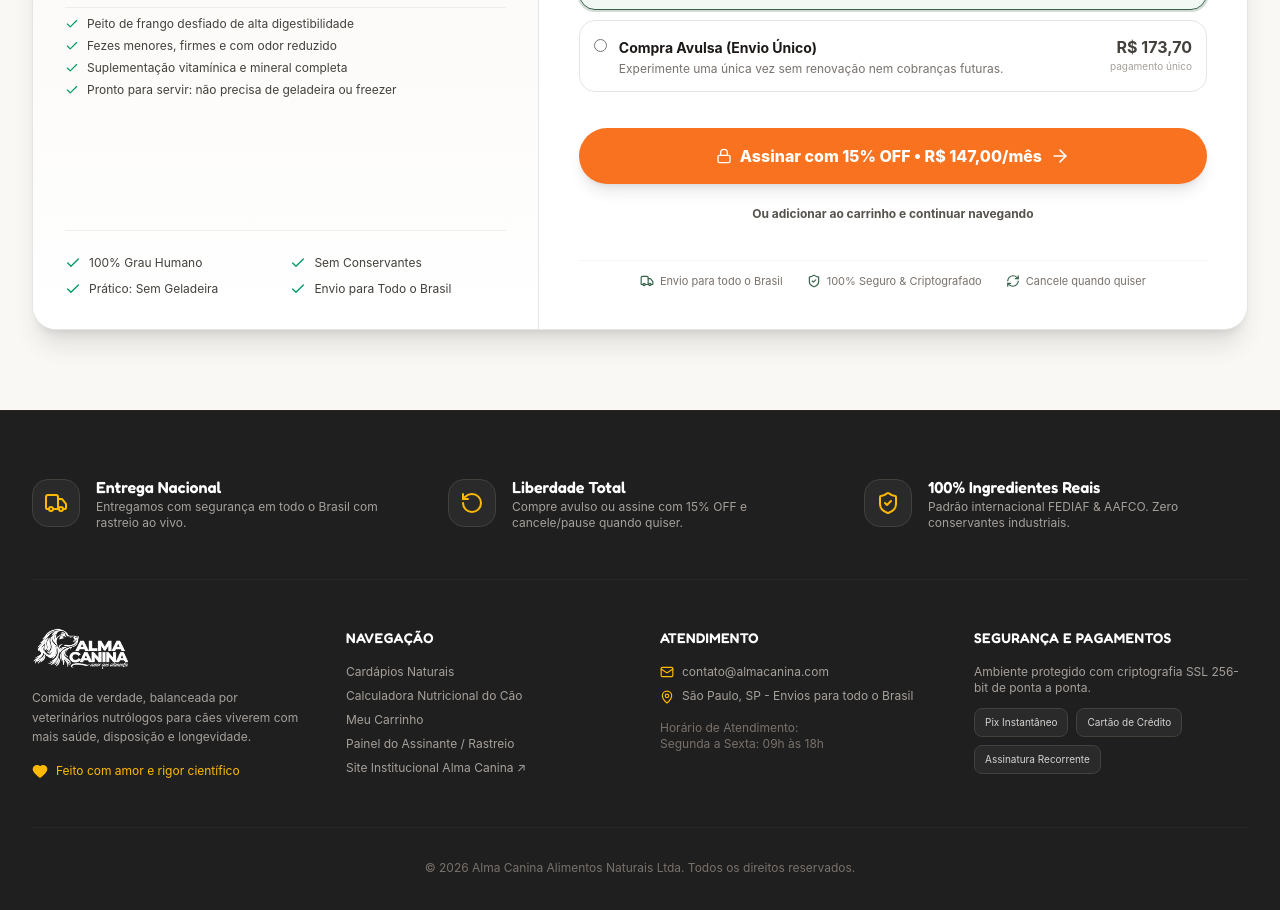
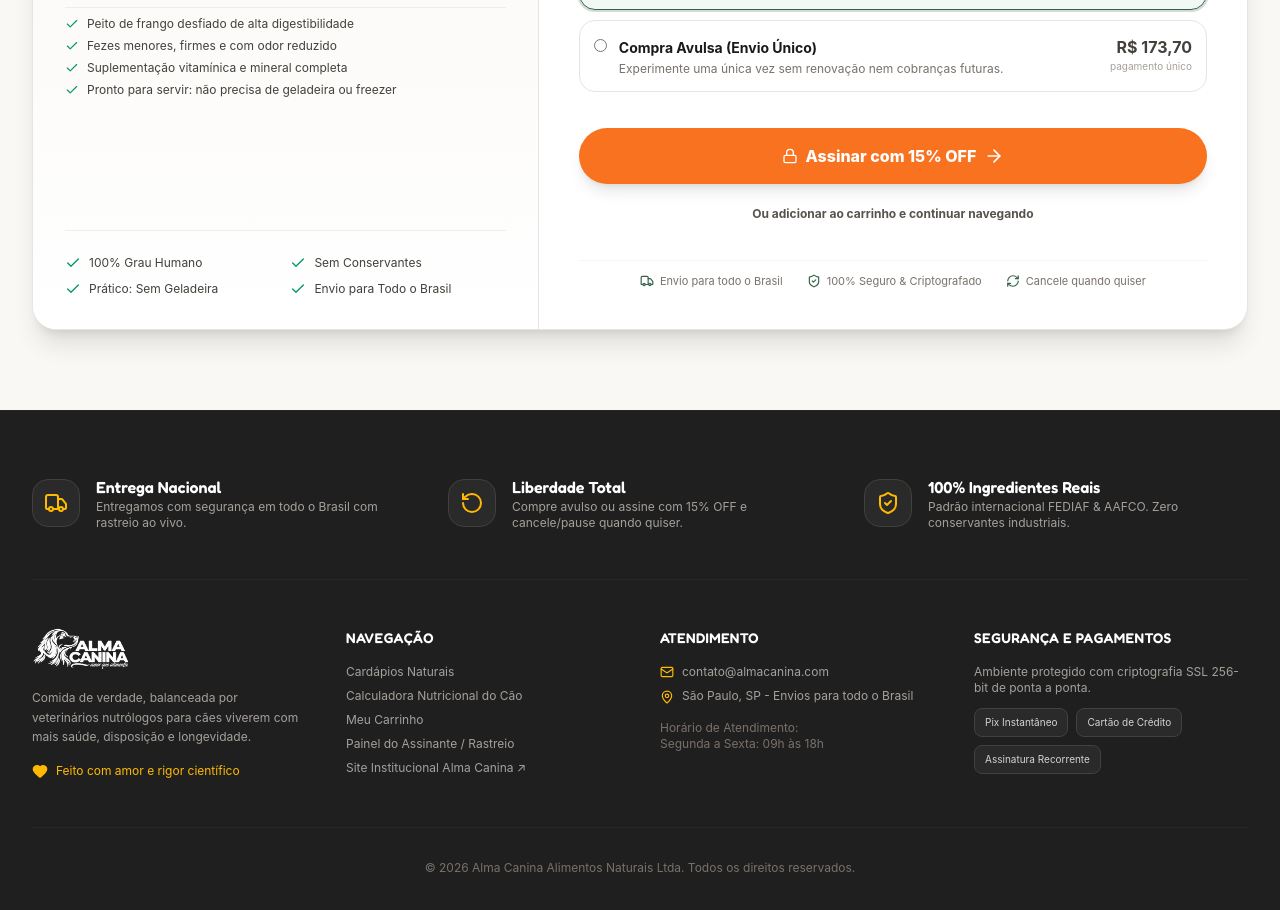
Before and after one commit to mizaelcabral/alma-canina-ecommerce, a Next.js app: page / in a window 1280 px wide. Shown: the part 1040-1950 px from the top of the page. Built offline with nearby package versions, Linux system fonts and the light colour scheme.

Commit message:
fix: remover valor em reais do texto do botao de compra

```diff
--- a/src/components/WeasyStyleBuyBox.tsx
+++ b/src/components/WeasyStyleBuyBox.tsx
@@ -474,9 +474,9 @@ export default function WeasyStyleBuyBox() {
               {isAdding ? (
                 'Configurando seu pedido...'
               ) : purchaseType === 'subscription' ? (
-                `Assinar com 15% OFF • R$ ${totalPrice.toFixed(2).replace('.', ',')}/mês`
+                'Assinar com 15% OFF'
               ) : (
-                `Comprar Agora • R$ ${totalPrice.toFixed(2).replace('.', ',')}`
+                'Comprar Agora'
               )}
               <ArrowRight className="w-5 h-5" />
             </button>
```
